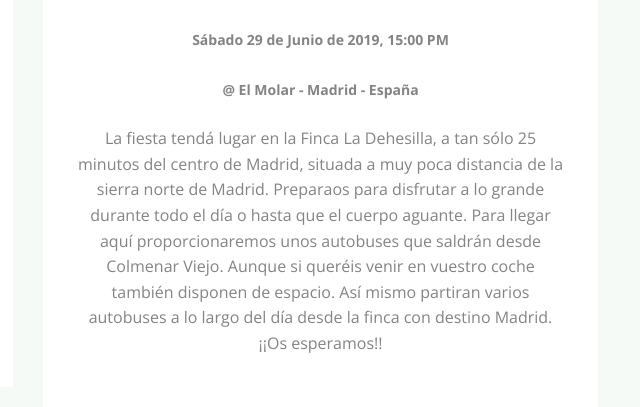
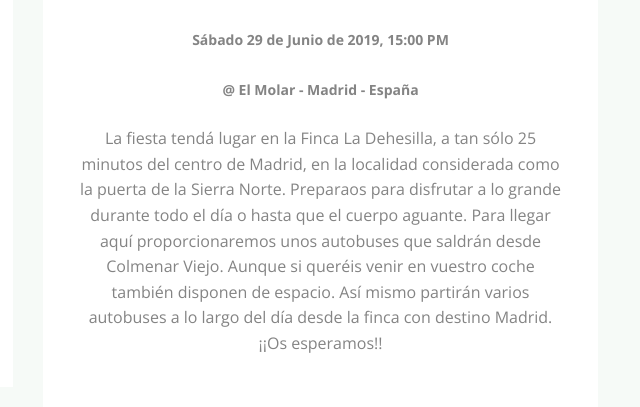
Before and after one commit to DAZRGit/dazrgit.github.io, a website: page when-where.html in a window 1280 px wide. Shown: the part 1627-2034 px from the top of the page, 612-1252 px from the left. Drawn offline with nearby package versions, Linux system fonts and the light colour scheme; some packages are replaced by stand-ins of ours; files whose address does not match are found by name; a web font is replaced by a local one.

Commit message:
Cambios ortográficos

```diff
--- a/when-where.html
+++ b/when-where.html
@@ -148,7 +148,7 @@
 								<h3>Fiesta</h3>
 								<p><strong>Sábado 29 de Junio de 2019, 15:00 PM</strong></p>
 								<p><strong>@ El Molar - Madrid - España</strong></p>
-								<p>La fiesta tendá lugar en la Finca La Dehesilla, a tan sólo 25 minutos del centro de Madrid, situada a muy poca distancia de la sierra norte de Madrid. Preparaos para disfrutar a lo grande durante todo el día o hasta que el cuerpo aguante. Para llegar aquí proporcionaremos unos autobuses que saldrán desde Colmenar Viejo. Aunque si queréis venir en vuestro coche también disponen de espacio. Así mismo partiran varios autobuses a lo largo del día desde la finca con destino Madrid. ¡¡Os esperamos!!</p>
+								<p>La fiesta tendá lugar en la Finca La Dehesilla, a tan sólo 25 minutos del centro de Madrid, en la localidad considerada como la puerta de la Sierra Norte. Preparaos para disfrutar a lo grande durante todo el día o hasta que el cuerpo aguante. Para llegar aquí proporcionaremos unos autobuses que saldrán desde Colmenar Viejo. Aunque si queréis venir en vuestro coche también disponen de espacio. Así mismo partirán varios autobuses a lo largo del día desde la finca con destino Madrid. ¡¡Os esperamos!!</p>
 							</div>
 						</div>
 					</div>
```
Also changed, not shown: groom-bride.html (+1 -1 lines).
